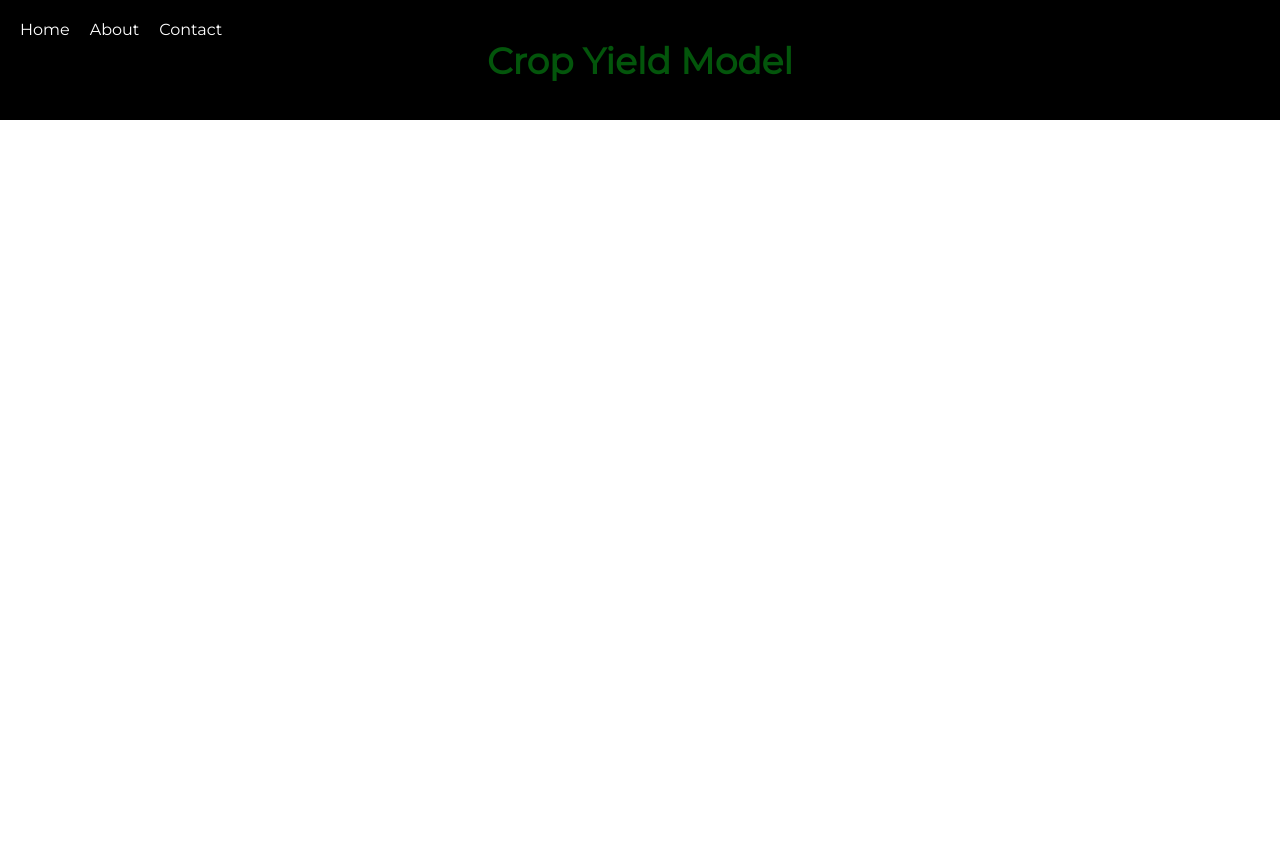
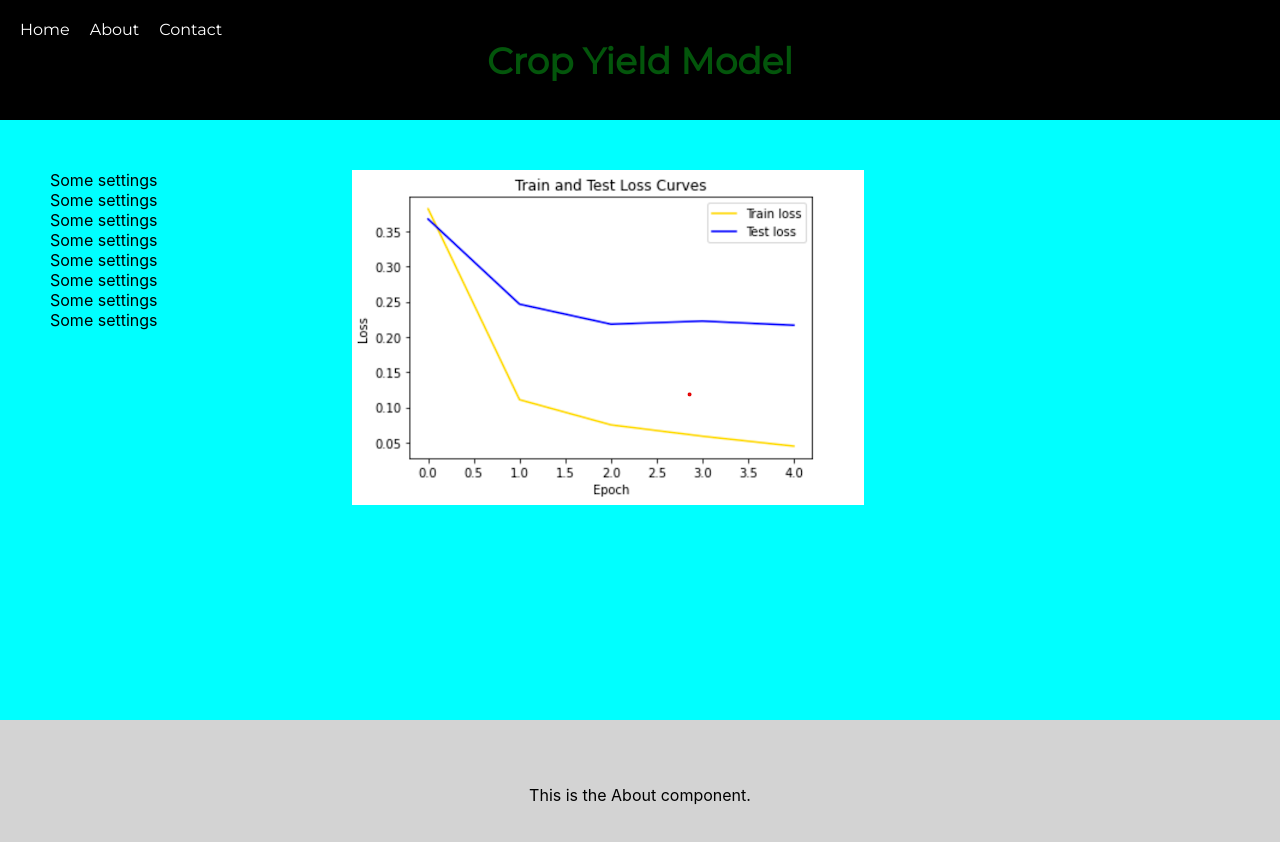
Before and after one commit to faiqqahmad/BigDataBigImpact_Crop_Yield, a React (Create React App) app in the folder cropyield/: page / in a window 1280 px wide. Shown: the top 842 px of the page. Before the commit the page ends 800 px from the top, so only its background shows below. Built offline with nearby package versions, Linux system fonts and the light colour scheme.

Commit message:
added settings, tempprary model, and more

```diff
--- /dev/null
+++ b/cropyield/src/About.css
@@ -0,0 +1,26 @@
+.about {
+    width: 100%;
+    height: 150px;
+    background-color: lightgray;
+    display: flex;
+    justify-content: center;
+    align-items: center;
+    transition: height 0.5s ease;
+  }
+
+  .content {
+    display: flex;
+    flex-direction: column;
+    align-items: center;
+    justify-content: center;
+    height: 100%;
+  }
+
+  .content h2 {
+    margin: 0;
+    font-size: 1px
+  }
+
+  .content p {
+    margin: 0;
+  }
--- /dev/null
+++ b/cropyield/src/About.js
@@ -0,0 +1,16 @@
+import React, { Component } from 'react';
+
+class About extends Component {
+
+    render() {
+
+        return (
+          <div className='about'>
+            <div className="content">
+            <p>This is the About component.</p>
+            </div>
+          </div>
+        );
+      }
+    }
+export default About;
--- a/cropyield/src/App.css
+++ b/cropyield/src/App.css
@@ -2,37 +2,27 @@
   text-align: center;
 }
 
-.App-logo {
-  height: 40vmin;
-  pointer-events: none;
+
+.mid {
+  background-color: aqua;
+  height: 600px;
+  display: flex;
+  flex-direction: row;
+
 }
 
-@media (prefers-reduced-motion: no-preference) {
-  .App-logo {
-    animation: App-logo-spin infinite 20s linear;
-  }
+.settings {
+  display: flex;
+  flex-direction: column;
+  margin-top: 50px;
+  margin-left: 50px;
+
 }
 
-.App-header {
-  background-color: #282c34;
-  min-height: 100vh;
-  display: flex;
-  flex-direction: column;
-  align-items: center;
-  justify-content: center;
-  font-size: calc(10px + 2vmin);
-  color: white;
+
+.model {
+  width: 600px;
+  margin-top: 50px;
+  margin-left: 150px;
+  margin-right: 50px;
 }
-
-.App-link {
-  color: #61dafb;
-}
-
-@keyframes App-logo-spin {
-  from {
-    transform: rotate(0deg);
-  }
-  to {
-    transform: rotate(360deg);
-  }
-}
--- a/cropyield/src/App.js
+++ b/cropyield/src/App.js
@@ -2,26 +2,36 @@ import logo from './logo.svg';
 import './App.css';
 import Navbar from './Navbar';
 import './Navbar.css';
-
+import SettingsBox from './SettingsBox';
+import About from './About'
+import './About.css'
+import myImage from './lossVSepoch.png'
 
 function App() {
   return (
     <div className="App">
-      <Navbar/>
-      {/* <header className="App-header">
-        <img src={logo} className="App-logo" alt="logo" />
-        <p>
-          Edit <code>src/App.js</code> and save to reload.
-        </p>
-        <a
-          className="App-link"
-          href="https://reactjs.org"
-          target="_blank"
-          rel="noopener noreferrer"
-        >
-          Learn React
-        </a>
-      </header> */}
+      <div className='top'><Navbar/></div>
+
+      <div className='mid'>
+
+        <div className="settings">
+          <p1>Some settings</p1>
+          <p1>Some settings</p1>
+          <p1>Some settings</p1>
+          <p1>Some settings</p1>
+          <p1>Some settings</p1>
+          <p1>Some settings</p1>
+          <p1>Some settings</p1>
+          <p1>Some settings</p1>
+        </div>
+
+        <div className="model">
+          <img src={myImage}></img>
+        </div>
+
+      </div>
+
+      <div className='bot'><About/></div>
     </div>
   );
 }
--- /dev/null
+++ b/cropyield/src/SettingsBox.js
@@ -0,0 +1,10 @@
+import React, { Component } from 'react';
+
+class SettingsBox extends Component {
+render() {
+return (
+ <h1></h1>
+)
+}
+}
+export default SettingsBox;
```
Also changed, not shown: cropyield/src/lossVSepoch.png (added).
